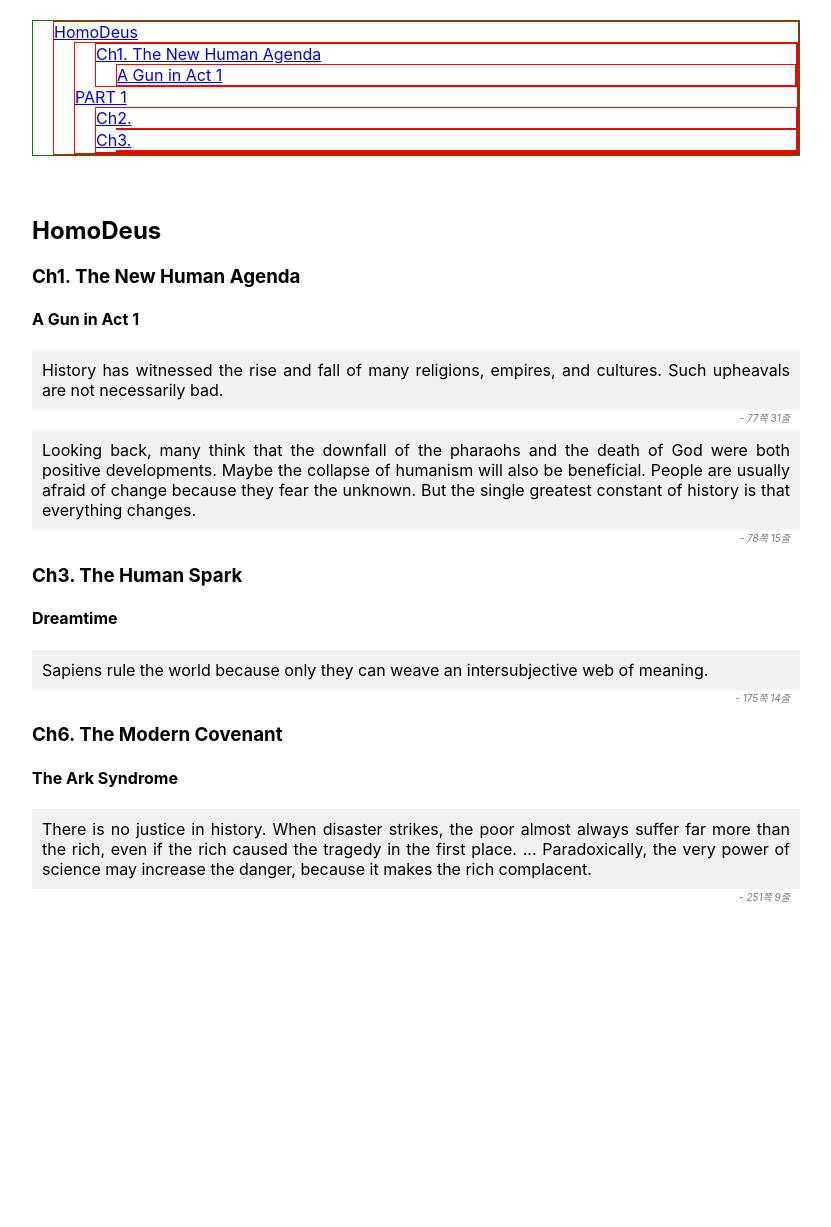
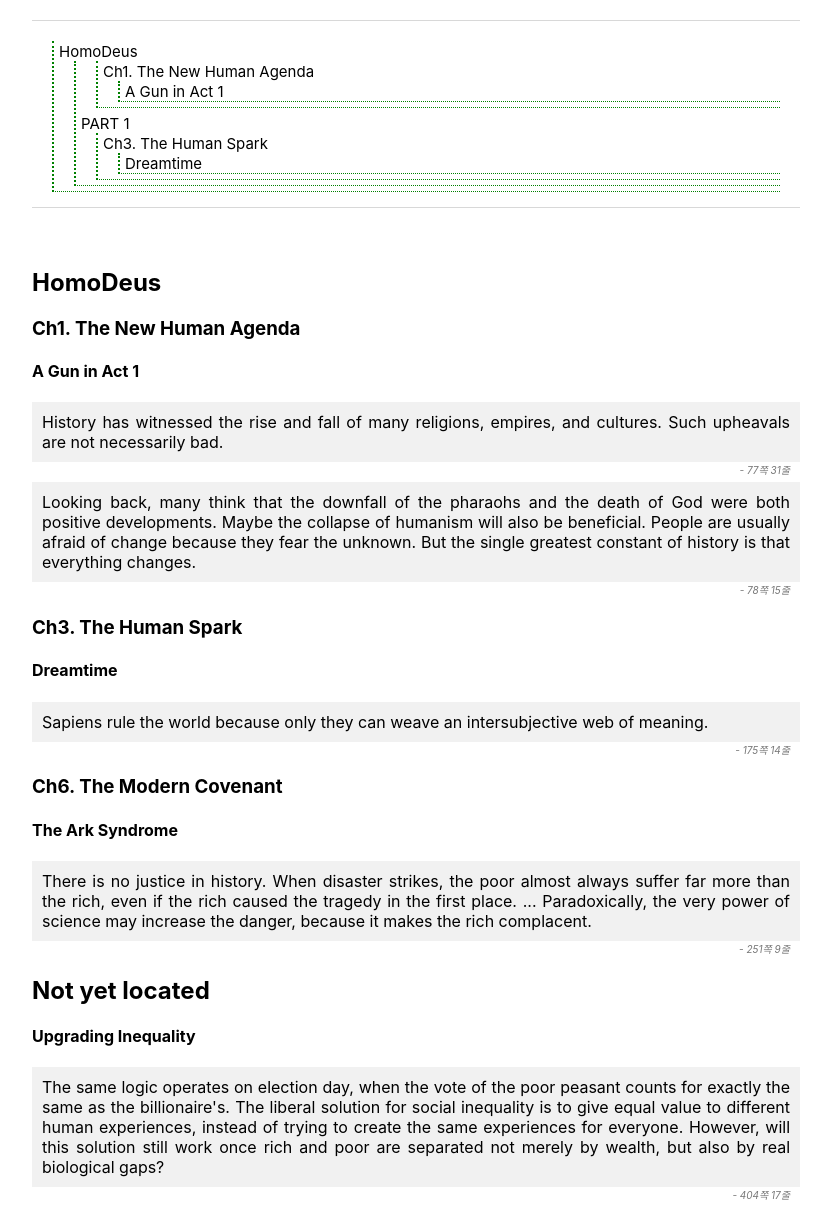
Before and after one commit to JahunSeo/react-gh-pages, a React (Create React App) app: page / in a window 1280 px wide. Shown: the whole page, without its empty margins (224-1055 px from the left). Before the commit the page ends 929 px from the top, so only its background shows below. Built offline with nearby package versions, Linux system fonts and the light colour scheme.

Commit message:
[johnny] edit nav styling

```diff
--- a/src/HomoDeus/Nav/index.scss
+++ b/src/HomoDeus/Nav/index.scss
@@ -1,15 +1,22 @@
 .NavList {
-  border: 1px solid red;
   text-align: left;
   list-style-type: none;
   padding: 0;
   margin: 0;
-  margin-left: 20px;
+  margin-left: 15px;
+  padding-left: 5px;
+  color: #000000;
+  margin-bottom: 5px;
+  border-left: 2px dotted green;
+  border-bottom: 1px dotted green;
 }
 
 .NavItem {
   margin: 0;
   .NavItem__a {
     margin-top: 10px;
+    text-decoration: none;
+    color: inherit;
+    font-size: 15px;
   }
 }
--- a/src/HomoDeus/index.js
+++ b/src/HomoDeus/index.js
@@ -30,12 +30,8 @@
             title: "PART 1",
             sub: [
               {
-                title: "Ch2.",
-                sub: []
-              },
-              {
-                title: "Ch3.",
-                sub: []
+                title: "Ch3. The Human Spark",
+                sub: [{ title: "Dreamtime" }]
               }
             ]
           }
@@ -53,28 +49,6 @@
                   return <NavItem key={index} item={item} />;
                 })}
               </NavList>
-
-              {/* <ul className="NavList">
-                <li className="NavItem">
-                  <a className="NavItem__a">HomoDeus</a>
-                  <ul className="NavList">
-                    <li className="NavItem">
-                      <ul className="NavList">
-                        <li className="NavItem">
-                          <a className="NavItem__a">
-                            Ch1. The New Human Agenda
-                          </a>
-                          <ul className="NavList">
-                            <li className="NavItem">
-                              <a className="NavItem__a">A Gun in Act 1</a>
-                            </li>
-                          </ul>
-                        </li>
-                      </ul>
-                    </li>
-                  </ul>
-                </li>
-              </ul> */}
             </nav>
           </section>
           <section className="section section--main">
@@ -112,7 +86,7 @@
               <h3 className="Main__h3" id={generateID("Ch3. The Human Spark")}>
                 Ch3. The Human Spark
               </h3>
-              <h4 className="Main__h4" id={generateID("TDreamtime")}>
+              <h4 className="Main__h4" id={generateID("Dreamtime")}>
                 Dreamtime
               </h4>
               <Quote
@@ -142,6 +116,19 @@
                 }}
                 mainLang={mainLang}
               />
+              <h2>Not yet located</h2>
+              <h4 className="Main__h4" id={generateID("Upgrading Inequality")}>
+                Upgrading Inequality
+              </h4>
+              <Quote
+                quote={{
+                  en: {
+                    content: `The same logic operates on election day, when the vote of the poor peasant counts for exactly the same as the billionaire's. The liberal solution for social inequality is to give equal value to different human experiences, instead of trying to create the same experiences for everyone. However, will this solution still work once rich and poor are separated not merely by wealth, but also by real biological gaps?`,
+                    local: { p: 404, r: 17 }
+                  }
+                }}
+                mainLang={mainLang}
+              />
             </div>
           </section>
         </div>
--- a/src/HomoDeus/index.scss
+++ b/src/HomoDeus/index.scss
@@ -17,6 +17,8 @@
   }
 
   .Nav {
-    border: 1px solid green;
+    border-top: 1px solid #d8d8d8;
+    border-bottom: 1px solid #d8d8d8;
+    padding: 20px 20px 10px 5px;
   }
 }
```
